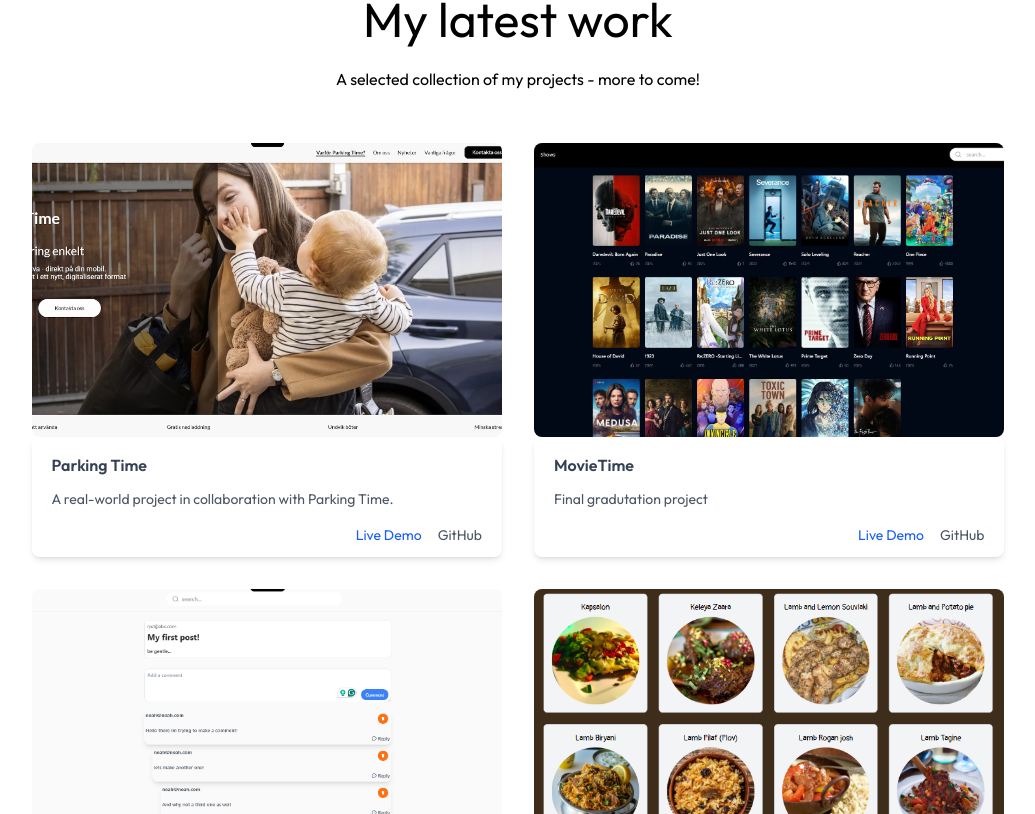
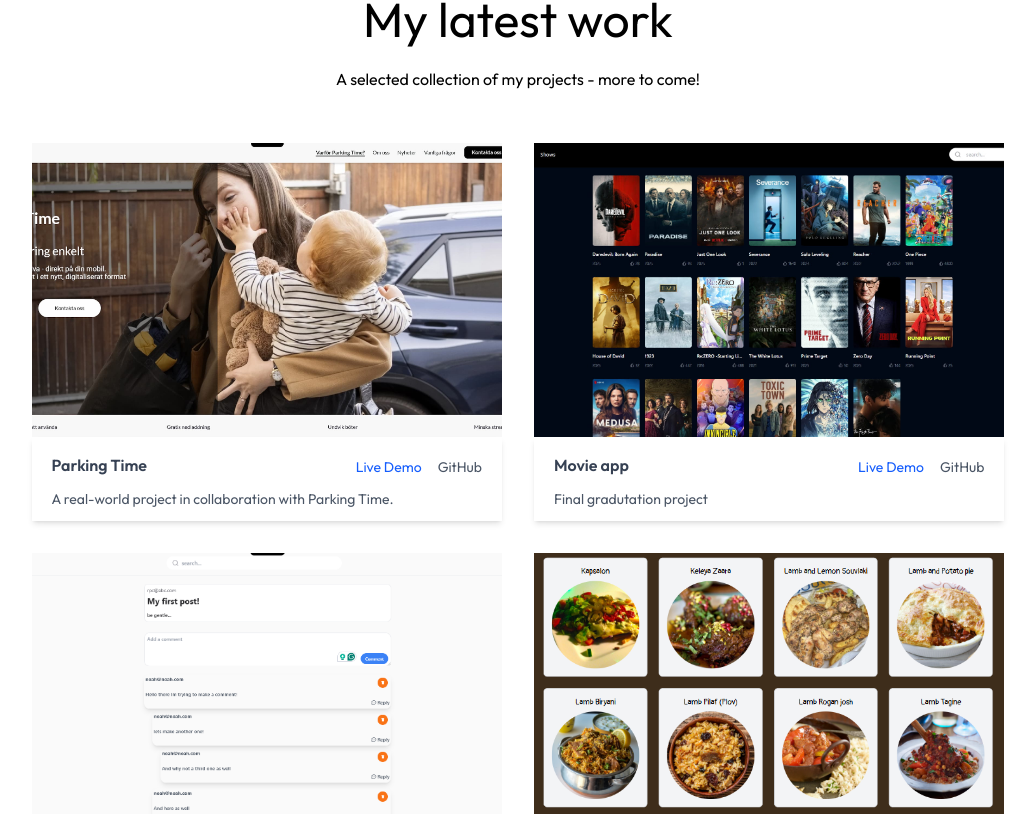
Before and after one commit to Nooah12/portfolio, a Next.js app: page / in a window 1280 px wide. Shown: the part 1766-2580 px from the top of the page, without its empty margins (122-1157 px from the left). Built offline with nearby package versions, Linux system fonts and the light colour scheme; a web font is replaced by a local one.

Commit message:
fixed mobile navbar

```diff
--- a/assets/assets.js
+++ b/assets/assets.js
@@ -101,7 +101,7 @@ export const workData = [
         githubUrl: 'https://github.com/hasuwini77/parking-time-next',
     },
     {
-        title: 'MovieTime',
+        title: 'Movie app',
         description: 'Final gradutation project',
         bgImage: '/movietime-shows.jpg',
         liveUrl: 'https://movie-ejl6hnsb6-noahs-projects-41850a1d.vercel.app',
--- a/components/Navbar.jsx
+++ b/components/Navbar.jsx
@@ -67,8 +67,7 @@ const Navbar = ({isDarkMode, setIsDarkMode}) => {
 
             <li><a onClick={closeMenu} href="#top">Home</a></li>
             <li><a onClick={closeMenu} href="#about">About me</a></li>
-            <li><a onClick={closeMenu} href="#services">Services</a></li>
-            <li><a onClick={closeMenu} href="#work">My Work</a></li>
+            <li><a onClick={closeMenu} href="#project">Projects</a></li>
             <li><a onClick={closeMenu} href="#contact">Contact me</a></li>
         </ul>
 
--- a/components/Projects.jsx
+++ b/components/Projects.jsx
@@ -70,20 +70,22 @@ const Projects = ({isDarkMode}) => {
                 <motion.div key={index} whileHover={{ scale: 1.05 }}>
                     {/* Project Image */}
                     <motion.div
-
                         transition={{ duration: 0.3 }}
                         style={{ backgroundImage: `url(${project.bgImage})` }}
-                        className='aspect-[16/10] bg-center bg-no-repeat bg-cover rounded-lg'
+                        className='aspect-[16/10] bg-center bg-no-repeat bg-cover'
                     />
 
                     {/* Project Info */}
-                    <div className=' border-gray-400 rounded-lg py-3 px-5 flex flex-col gap-2 shadow-md'>
-                        <h2 className='font-semibold text-gray-700 dark:text-white'>{project.title}</h2>
+                    <div className=' border-gray-400 py-3 px-5 flex flex-col gap-2 shadow-md'>
+                        <div className='flex justify-between'>
+                            <h2 className='font-semibold text-gray-700 dark:text-white'>{project.title}</h2>
+                            <div className='flex gap-4 mt-2 justify-end'>
+                                <a href={project.liveUrl} target='_blank' rel='noopener noreferrer' className='text-blue-600 text-sm hover:underline'>Live Demo</a>
+                                <a href={project.githubUrl} target='_blank' rel='noopener noreferrer' className='text-gray-600 text-sm dark:text-white/80 hover:underline'>GitHub</a>
+                            </div>
+                        </div>
+
                         <p className='text-sm text-gray-600 dark:text-white/80'>{project.description}</p>
-                        <div className='flex gap-4 mt-2 justify-end'>
-                            <a href={project.liveUrl} target='_blank' rel='noopener noreferrer' className='text-blue-600 text-sm hover:underline'>Live Demo</a>
-                            <a href={project.githubUrl} target='_blank' rel='noopener noreferrer' className='text-gray-600 text-sm dark:text-white/80 hover:underline'>GitHub</a>
-                        </div>
                     </div>
                 </motion.div>
             ))}
```
